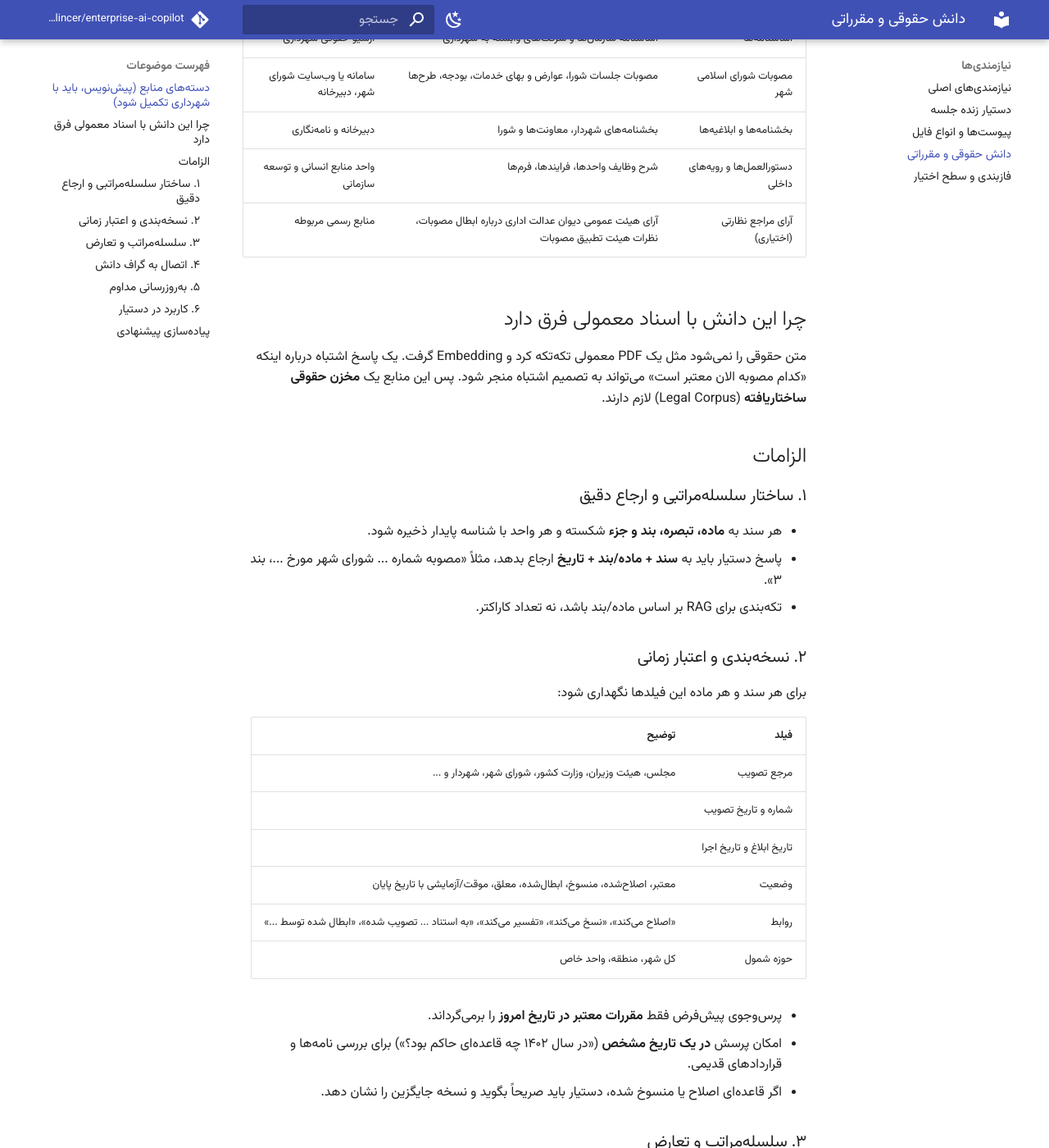
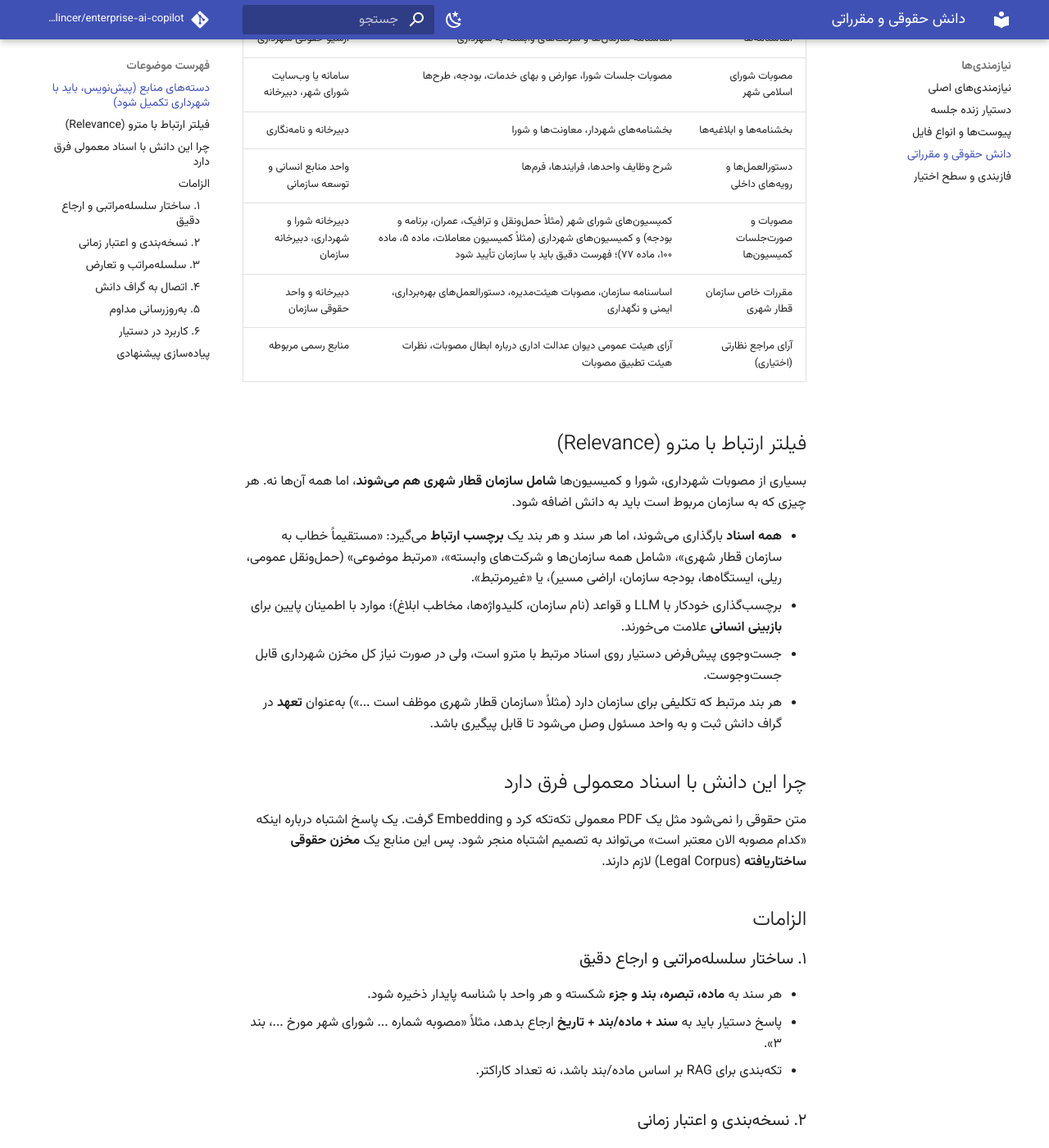
Before and after one commit to kodelincer/enterprise-ai-copilot, an MkDocs documentation site: the page built from docs/requirements/regulatory-knowledge.md, in a window 1280 px wide and 1400 px high, scrolled down 574 px. Shown: the whole window at 82% size. Built offline with MkDocs 1.6.1 and Material for MkDocs 9.7.7, drawn with Linux system fonts in a browser that asks for light colours; comment, search, counter and statistics services are not loaded; some of the changed text lies outside the part shown.

Commit message:
Add Shiraz Metro org context, commissions as source, metro relevance filtering
Co-Authored-By: Claude Opus 5.5 <noreply@anthropic.com>
Claude-Session: https://claude.ai/code/session_01VmcpD3JxLUX3JUa45LRNti

```diff
--- a/docs/requirements/regulatory-knowledge.md
+++ b/docs/requirements/regulatory-knowledge.md
@@ -1,6 +1,6 @@
 # دانش حقوقی و مقرراتی شهرداری
 
-سازمان یک **شهرداری** است و کار آن بر پایه حجم زیادی از اساسنامه‌ها، قوانین، آیین‌نامه‌ها، **مصوبات و بخشنامه‌هایی که شورای اسلامی شهر ابلاغ می‌کند** و دستورالعمل‌های داخلی است. **همه این‌ها باید به‌عنوان دانش به دستیار داده شود** تا در تحلیل نامه‌ها، جلسات و پیشنهادها بتواند بگوید «طبق کدام ماده و کدام مصوبه».
+سازمان کارفرما **سازمان قطار شهری شیراز (مترو شیراز)**، زیرمجموعه **شهرداری شیراز**، است. کار شهرداری و کار آن بر پایه حجم زیادی از اساسنامه‌ها، قوانین، آیین‌نامه‌ها، **مصوبات و بخشنامه‌هایی که شورای اسلامی شهر ابلاغ می‌کند** و دستورالعمل‌های داخلی است. **همه این‌ها باید به‌عنوان دانش به دستیار داده شود** تا در تحلیل نامه‌ها، جلسات و پیشنهادها بتواند بگوید «طبق کدام ماده و کدام مصوبه».
 
 ## دسته‌های منابع (پیش‌نویس، باید با شهرداری تکمیل شود)
 
@@ -12,7 +12,18 @@
 | مصوبات شورای اسلامی شهر | مصوبات جلسات شورا، عوارض و بهای خدمات، بودجه، طرح‌ها | سامانه یا وب‌سایت شورای شهر، دبیرخانه |
 | بخشنامه‌ها و ابلاغیه‌ها | بخشنامه‌های شهردار، معاونت‌ها و شورا | دبیرخانه و نامه‌نگاری |
 | دستورالعمل‌ها و رویه‌های داخلی | شرح وظایف واحدها، فرایندها، فرم‌ها | واحد منابع انسانی و توسعه سازمانی |
+| مصوبات و صورت‌جلسات کمیسیون‌ها | کمیسیون‌های شورای شهر (مثلاً حمل‌ونقل و ترافیک، عمران، برنامه و بودجه) و کمیسیون‌های شهرداری (مثلاً کمیسیون معاملات، ماده ۵، ماده ۱۰۰، ماده ۷۷)؛ فهرست دقیق باید با سازمان تأیید شود | دبیرخانه شورا و شهرداری، دبیرخانه سازمان |
+| مقررات خاص سازمان قطار شهری | اساسنامه سازمان، مصوبات هیئت‌مدیره، دستورالعمل‌های بهره‌برداری، ایمنی و نگهداری | دبیرخانه و واحد حقوقی سازمان |
 | آرای مراجع نظارتی (اختیاری) | آرای هیئت عمومی دیوان عدالت اداری درباره ابطال مصوبات، نظرات هیئت تطبیق مصوبات | منابع رسمی مربوطه |
+
+## فیلتر ارتباط با مترو (Relevance)
+
+بسیاری از مصوبات شهرداری، شورا و کمیسیون‌ها **شامل سازمان قطار شهری هم می‌شوند**، اما همه آن‌ها نه. هر چیزی که به سازمان مربوط است باید به دانش اضافه شود.
+
+- **همه اسناد** بارگذاری می‌شوند، اما هر سند و هر بند یک **برچسب ارتباط** می‌گیرد: «مستقیماً خطاب به سازمان قطار شهری»، «شامل همه سازمان‌ها و شرکت‌های وابسته»، «مرتبط موضوعی» (حمل‌ونقل عمومی، ریلی، ایستگاه‌ها، بودجه سازمان، اراضی مسیر)، یا «غیرمرتبط».
+- برچسب‌گذاری خودکار با LLM و قواعد (نام سازمان، کلیدواژه‌ها، مخاطب ابلاغ)؛ موارد با اطمینان پایین برای **بازبینی انسانی** علامت می‌خورند.
+- جست‌وجوی پیش‌فرض دستیار روی اسناد مرتبط با مترو است، ولی در صورت نیاز کل مخزن شهرداری قابل جست‌وجوست.
+- هر بند مرتبط که تکلیفی برای سازمان دارد (مثلاً «سازمان قطار شهری موظف است ...») به‌عنوان **تعهد** در گراف دانش ثبت و به واحد مسئول وصل می‌شود تا قابل پیگیری باشد.
 
 ## چرا این دانش با اسناد معمولی فرق دارد
 
```
Also changed, not shown: docs/changelog.md (+2 -1 lines), docs/index.md (+1 -1 lines), docs/open-questions.md (+1 -0 lines), docs/requirements/core.md (+1 -1 lines), docs/research/raw/2026-11-21-municipal-regulations.md (+2 -0 lines).
